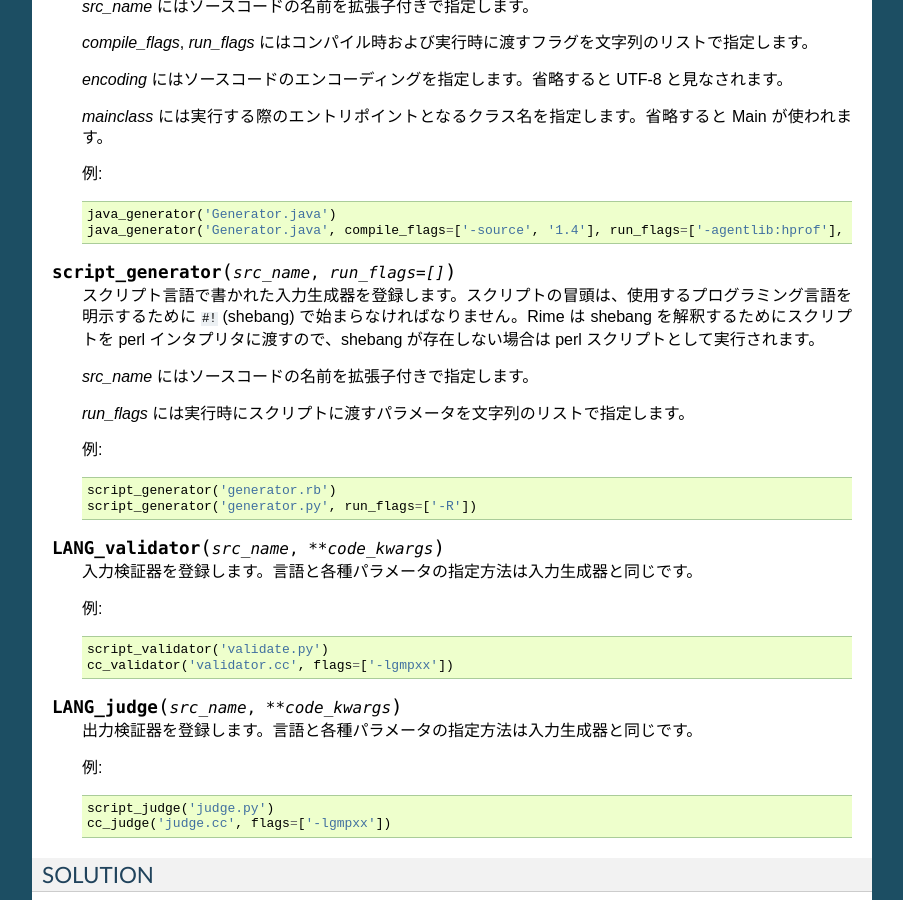
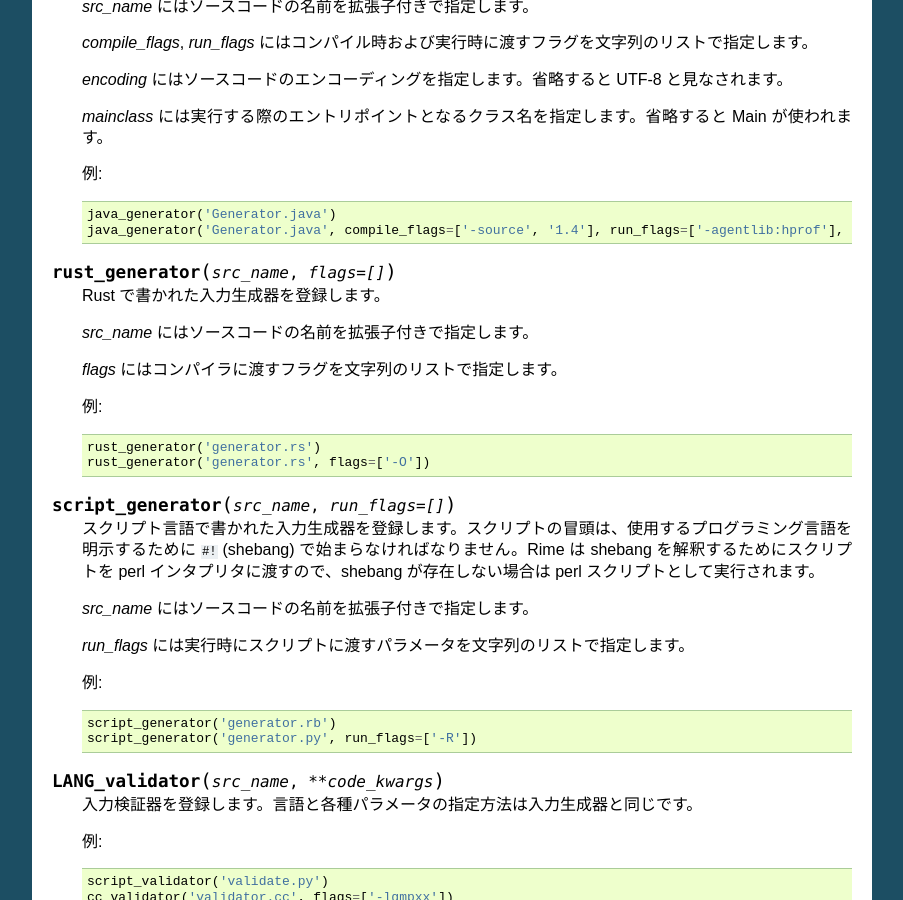
Before and after one commit to icpc-jag/rime, a Sphinx documentation site: the page built from docs/index.rst, in a window 1280 px wide and 900 px high, scrolled down 6212 px. Shown: the whole window, without its empty margins (198-1101 px from the left). Built offline with Sphinx 7.4.7, drawn with Linux system fonts in a browser that asks for light colours.

Commit message:
Add explanation of rust_generator to docs_index.rst

```diff
--- a/docs/index.rst
+++ b/docs/index.rst
@@ -323,6 +323,19 @@ TESTSET
        java_generator('Generator.java')
        java_generator('Generator.java', compile_flags=['-source', '1.4'], run_flags=['-agentlib:hprof'], encoding='cp932', mainclass='Start')
 
+.. function:: rust_generator(src_name, flags=[])
+
+   Rust で書かれた入力生成器を登録します。
+
+   *src_name* にはソースコードの名前を拡張子付きで指定します。
+
+   *flags* にはコンパイラに渡すフラグを文字列のリストで指定します。
+
+   例::
+
+       rust_generator('generator.rs')
+       rust_generator('generator.rs', flags=['-O'])
+
 .. function:: script_generator(src_name, run_flags=[])
 
    スクリプト言語で書かれた入力生成器を登録します。スクリプトの冒頭は、使用するプログラミング言語を明示するために ``#!`` (shebang) で始まらなければなりません。Rime は shebang を解釈するためにスクリプトを perl インタプリタに渡すので、shebang が存在しない場合は perl スクリプトとして実行されます。
```
